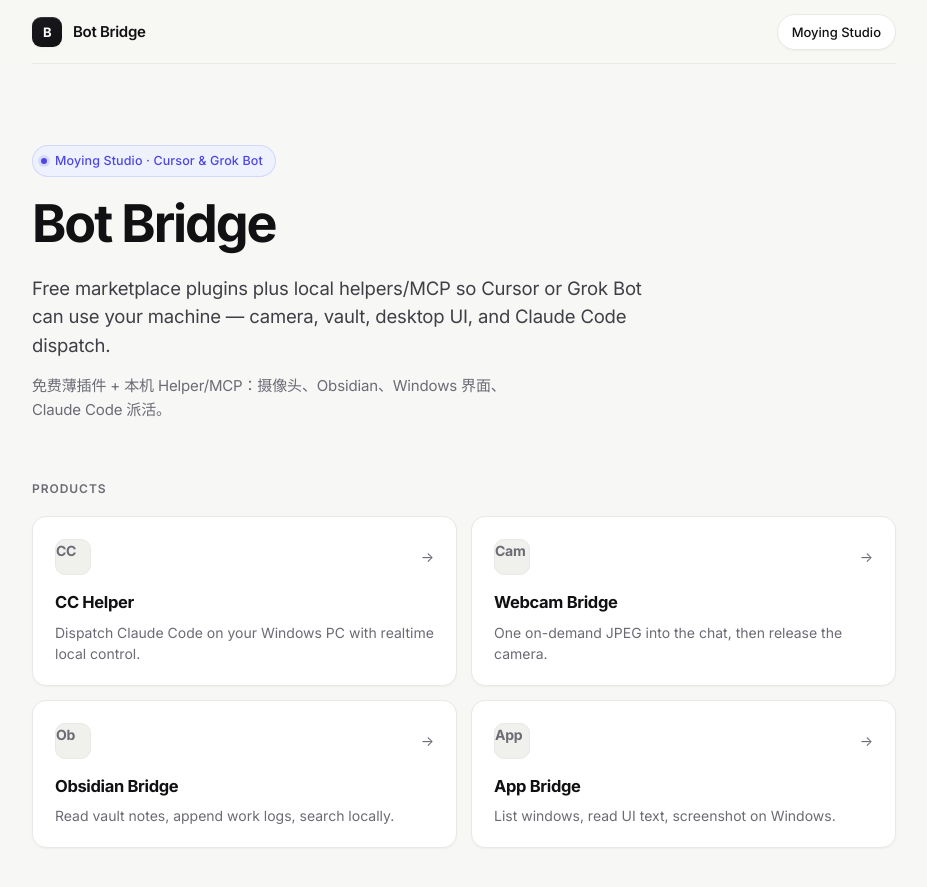
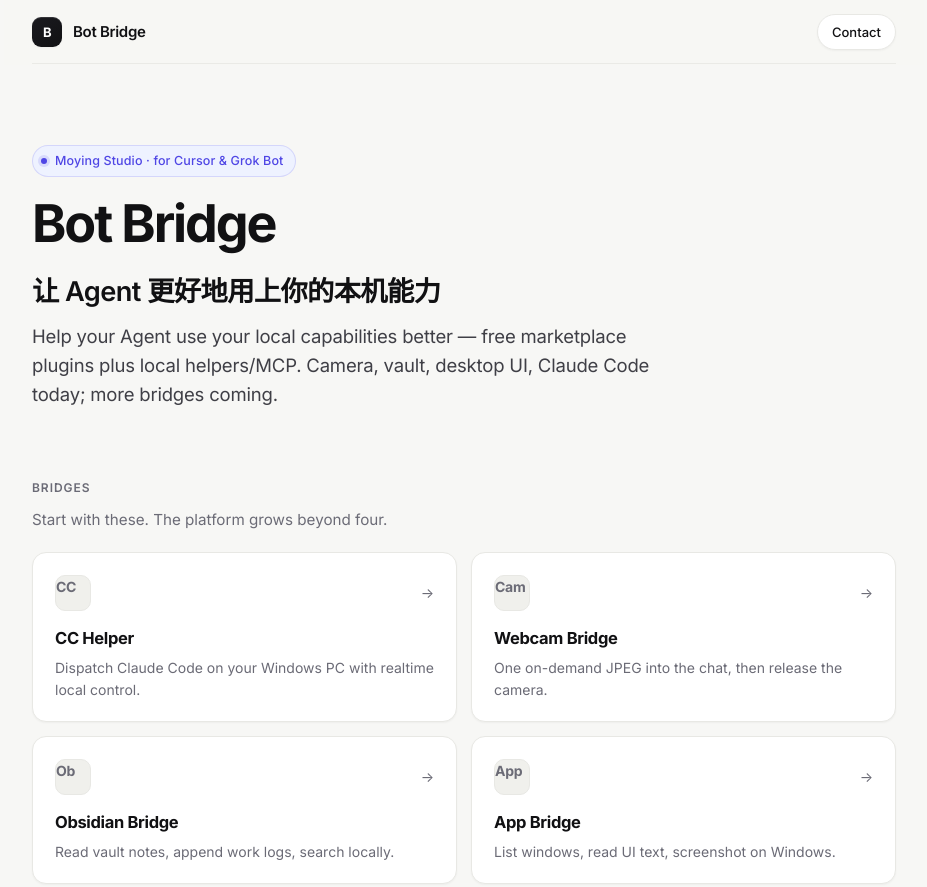
Before and after one commit to 1019666077-bit/botbridge, a plain HTML site: page index.html in a window 1280 px wide. Shown: the top 887 px of the page, without its empty margins (176-1103 px from the left). Drawn offline with Linux system fonts and the light colour scheme.

Commit message:
Position Bot Bridge: 让 Agent 更好地用上你的本机能力
Home hero leads with the Chinese slogan and English help line;
product pages get a light brand line; drop mymoying.com / goatcounter.

```diff
--- a/index.html
+++ b/index.html
@@ -3,16 +3,16 @@
 <head>
   <meta charset="UTF-8" />
   <meta name="viewport" content="width=device-width, initial-scale=1, viewport-fit=cover" />
-  <title>Bot Bridge · Cursor &amp; Grok Bot local bridges | Moying Studio</title>
-  <meta name="description" content="Bot Bridge product landings: CC Helper, Webcam Bridge, Obsidian Bridge, and App Bridge — free MIT plugins plus local MCP/Helpers for Cursor and Grok Bot." />
+  <title>Bot Bridge · 让 Agent 更好地用上你的本机能力</title>
+  <meta name="description" content="Bot Bridge — Help your Agent use your local capabilities better. Free plugins + local helpers/MCP for camera, notes, desktop UI, and more." />
   <link rel="canonical" href="https://botbridge.dev/" />
   <link rel="icon" href="/favicon.svg" type="image/svg+xml" />
   <meta name="theme-color" content="#f7f7f5" />
   <meta property="og:type" content="website" />
   <meta property="og:site_name" content="Bot Bridge" />
   <meta property="og:url" content="https://botbridge.dev/" />
-  <meta property="og:title" content="Bot Bridge · Local bridges for Cursor &amp; Grok Bot" />
-  <meta property="og:description" content="CC Helper, Webcam, Obsidian, and App Bridge — free plugins + local helpers." />
+  <meta property="og:title" content="Bot Bridge · Help your Agent use your local capabilities better" />
+  <meta property="og:description" content="Give Agents local capabilities — camera, vault, desktop UI, Claude Code, and more to come." />
   <meta property="og:image" content="https://botbridge.dev/favicon.svg" />
   <link rel="preconnect" href="https://fonts.googleapis.com" />
   <link rel="preconnect" href="https://fonts.gstatic.com" crossorigin />
@@ -27,19 +27,20 @@
         <span class="brand-name">Bot Bridge</span>
       </a>
       <nav class="nav">
-        <a class="ghost" href="https://mymoying.com/">Moying Studio</a>
+        <a class="ghost" href="mailto:moying.studio@outlook.com">Contact</a>
       </nav>
     </header>
 
     <main class="hero">
-      <p class="eyebrow">Moying Studio · Cursor &amp; Grok Bot</p>
+      <p class="eyebrow">Moying Studio · for Cursor &amp; Grok Bot</p>
       <h1>Bot Bridge</h1>
-      <p class="lede">Free marketplace plugins plus local helpers/MCP so Cursor or Grok Bot can use your machine — camera, vault, desktop UI, and Claude Code dispatch.</p>
-      <p class="lede zh">免费薄插件 + 本机 Helper/MCP：摄像头、Obsidian、Windows 界面、Claude Code 派活。</p>
+      <p class="lede zh lead-zh">让 Agent 更好地用上你的本机能力</p>
+      <p class="lede">Help your Agent use your local capabilities better — free marketplace plugins plus local helpers/MCP. Camera, vault, desktop UI, Claude Code today; more bridges coming.</p>
     </main>
 
     <section class="products">
-      <h2>Products</h2>
+      <h2>Bridges</h2>
+      <p class="section-note">Start with these. The platform grows beyond four.</p>
       <ul class="product-grid">
         <li>
           <a class="product-card" href="/cc-helper/">
@@ -99,7 +100,6 @@
 
     <footer class="foot">
       <a href="/">Bot Bridge</a>
-      <a href="https://mymoying.com/">Moying</a>
       <a href="mailto:moying.studio@outlook.com">Contact</a>
     </footer>
   </div>
--- a/styles.css
+++ b/styles.css
@@ -547,3 +547,26 @@
   .product-card:hover,
   .cta:hover { transform: none; }
 }
+
+/* Brand positioning */
+.lede.lead-zh,
+.lead-zh {
+  font-size: clamp(1.35rem, 2.6vw, 1.7rem);
+  font-weight: 600;
+  letter-spacing: -0.02em;
+  line-height: 1.35;
+  color: var(--fg);
+  margin: 0 0 12px;
+  max-width: 28ch;
+}
+.lede.zh.lead-zh { color: var(--fg); opacity: 1; }
+.section-note {
+  margin: -8px 0 20px;
+  color: var(--muted);
+  font-size: 0.95rem;
+}
+.brand-line {
+  margin-top: -4px !important;
+  margin-bottom: 14px !important;
+  color: var(--muted);
+}
```
Also changed, not shown: app-bridge/index.html (+1 -1 lines), cc-helper/index.html (+1 -1 lines), obsidian/index.html (+1 -1 lines), webcam/index.html (+1 -1 lines).
